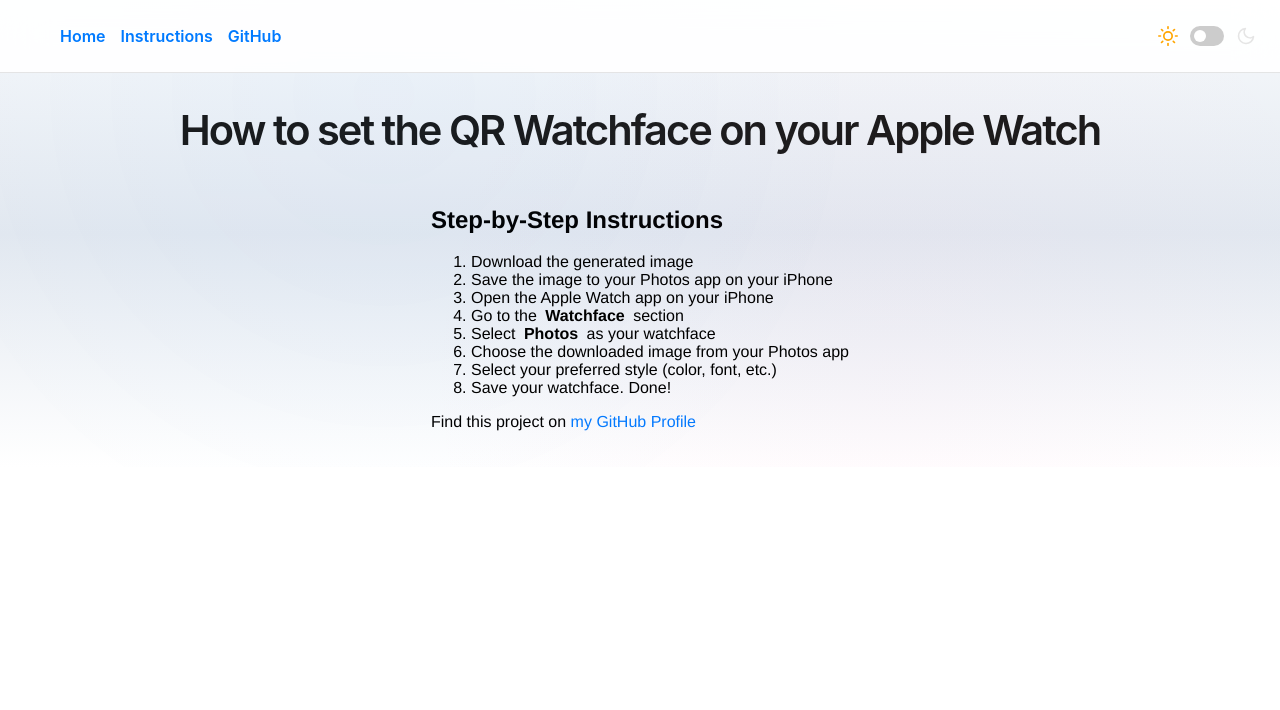
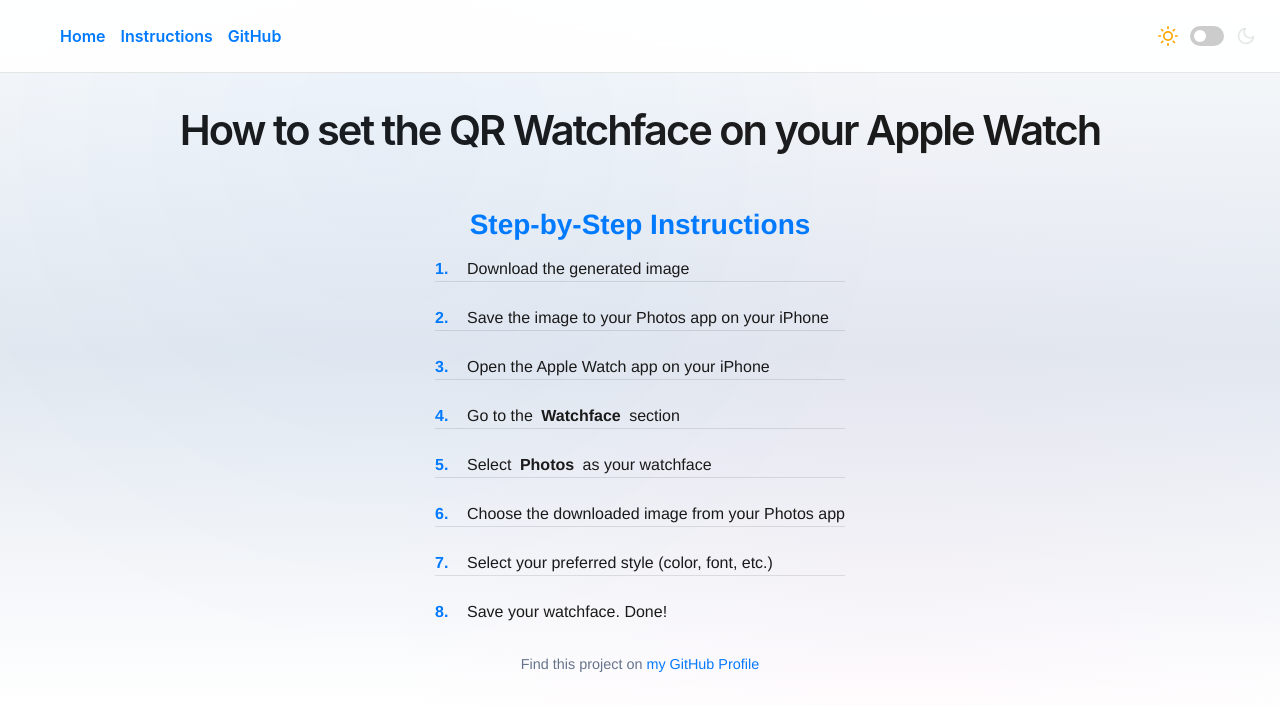
Before and after one commit to LuiseFreese/qrwatchface, a React (Create React App) app: page /instructions in a window 1280 px wide. Shown: the top 710 px of the page. Built offline with nearby package versions, Linux system fonts and the light colour scheme.

Commit message:
:lipstick: improves instructions

```diff
--- a/src/QRCodeGenerator.css
+++ b/src/QRCodeGenerator.css
@@ -87,13 +87,84 @@
   box-shadow: 0 20px 60px rgba(0, 0, 0, 0.15);
 }
 
+/* Instructions Page: minimal monochrome numbered steps */
 .apple-hero-steps {
   max-width: 520px;
   margin: 0 auto;
-  background: none;
-  box-shadow: none;
-  border-radius: 0;
   padding: 0 12px;
+}
+
+.apple-hero-steps-title {
+  font-size: 1.75rem;
+  font-weight: 600;
+  color: #007aff;
+  margin-bottom: 1rem;
+  text-align: center;
+}
+
+body.dark-mode .apple-hero-steps-title {
+  color: #4a90e2;
+}
+
+.apple-steps {
+  counter-reset: step;
+  list-style: none;
+  padding: 0;
+  margin: 0;
+}
+
+.apple-steps li {
+  position: relative;
+  counter-increment: step;
+  padding-left: 2rem;
+  margin-bottom: 1.5rem;
+  font-size: 1rem;
+  line-height: 1.5;
+  color: #1a1a1a;
+  border-bottom: 1px solid rgba(0,0,0,0.1);
+}
+
+.apple-steps li:last-child {
+  border-bottom: none;
+  margin-bottom: 0;
+}
+
+.apple-steps li::before {
+  content: counter(step) ". ";
+  position: absolute;
+  left: 0;
+  top: 0;
+  color: #007aff;
+  font-weight: 600;
+  font-family: inherit;
+}
+
+/* Dark mode adjustments for steps */
+body.dark-mode .apple-steps li {
+  color: #f4f4f4;
+  border-bottom: 1px solid rgba(255,255,255,0.1);
+}
+
+body.dark-mode .apple-steps li::before {
+  color: #4a90e2;
+}
+
+.instructions-footer {
+  text-align: center;
+  margin-top: 2rem;
+  font-size: 0.9rem;
+  color: #64748b;
+}
+
+.instructions-footer a {
+  color: #007aff;
+  text-decoration: none;
+  border-bottom: 1px solid transparent;
+  transition: border-color 0.2s;
+}
+
+.instructions-footer a:hover {
+  border-color: #007aff;
 }
 
 .apple-hero-input {
@@ -131,10 +202,10 @@
 }
 body.dark-mode .apple-hero-title {
   color: #f4f4f4;
-  background: linear-gradient(135deg, #f4f4f4 0%, #4a90e2 100%);
-  -webkit-background-clip: text;
-  -webkit-text-fill-color: transparent;
-  background-clip: text;
+  background: none;
+  -webkit-background-clip: unset;
+  -webkit-text-fill-color: unset;
+  background-clip: unset;
 }
 body.dark-mode .apple-hero-subtitle {
   color: #f4f4f4;
```
